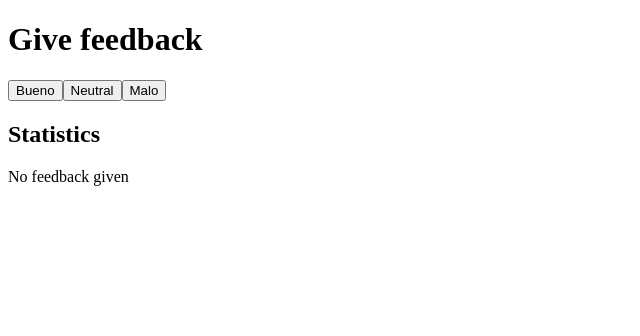
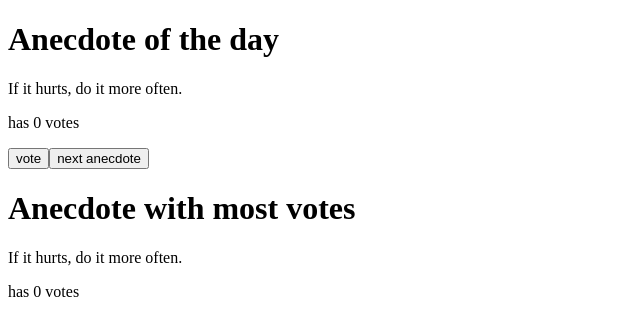
Before and after one commit to mcsadevp/openBootcamp, a React (Vite) app in the folder part1/: page / in a window 1280 px wide. Shown: the top 336 px of the page, without its empty margins (0-640 px from the left). Built offline with nearby package versions, Linux system fonts and the light colour scheme.

Commit message:
ejercicio 1.14

```diff
--- a/part1/src/App.jsx
+++ b/part1/src/App.jsx
@@ -1,33 +1,44 @@
-import React, { useState } from 'react';
+import { useState } from 'react';
 
 const App = () => {
-  const [good, setGood] = useState(0);
-  const [neutral, setNeutral] = useState(0);
-  const [bad, setBad] = useState(0);
+  const anecdotes = [
+    'If it hurts, do it more often.',
+    'Adding manpower to a late software project makes it later!',
+    'The first 90 percent of the code accounts for the first 10 percent of the development time...The remaining 10 percent of the code accounts for the other 90 percent of the development time.',
+    'Any fool can write code that a computer can understand. Good programmers write code that humans can understand.',
+    'Premature optimization is the root of all evil.',
+    'Debugging is twice as hard as writing the code in the first place. Therefore, if you write the code as cleverly as possible, you are, by definition, not smart enough to debug it.',
+    'Programming without an extremely heavy use of console.log is same as if a doctor would refuse to use x-rays or blood tests when diagnosing patients.',
+    'The only way to go fast, is to go well.'
+  ];
 
-  const total = good + neutral + bad;
-  const average = total === 0 ? 0 : (good - bad) / total;
-  const positivePercentage = total === 0 ? 0 : (good / total) * 100;
+  const [selected, setSelected] = useState(0);
+  const [votes, setVotes] = useState(Array(anecdotes.length).fill(0));
+
+  const handleNextAnecdote = () => {
+    const randomIndex = Math.floor(Math.random() * anecdotes.length);
+    setSelected(randomIndex);
+  };
+
+  const handleVote = () => {
+    const newVotes = [...votes];
+    newVotes[selected] += 1;
+    setVotes(newVotes);
+  };
+
+  const mostVotedAnecdote = votes.indexOf(Math.max(...votes));
 
   return (
     <div>
-      <h1>Give feedback</h1>
-      <button onClick={() => setGood(good + 1)}>Bueno</button>
-      <button onClick={() => setNeutral(neutral + 1)}>Neutral</button>
-      <button onClick={() => setBad(bad + 1)}>Malo</button>
-      <h2>Statistics</h2>
-      {total === 0 ? (
-        <p>No feedback given</p>
-      ) : (
-        <div>
-          <p>Bueno: {good}</p>
-          <p>Neutral: {neutral}</p>
-          <p>Malo: {bad}</p>
-          <p>Total: {total}</p>
-          <p>Promedio: {average.toFixed(2)}</p>
-          <p>Positivo: {positivePercentage.toFixed(2)}%</p>
-        </div>
-      )}
+      <h1>Anecdote of the day</h1>
+      <p>{anecdotes[selected]}</p>
+      <p>has {votes[selected]} votes</p>
+      <button onClick={handleVote}>vote</button>
+      <button onClick={handleNextAnecdote}>next anecdote</button>
+
+      <h1>Anecdote with most votes</h1>
+      <p>{anecdotes[mostVotedAnecdote]}</p>
+      <p>has {votes[mostVotedAnecdote]} votes</p>
     </div>
   );
 };
```
